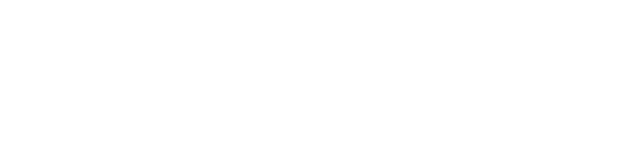
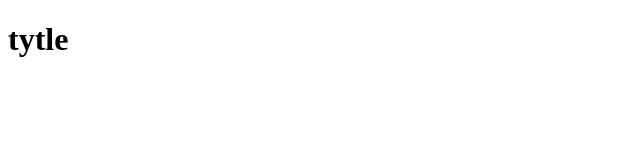
Before and after one commit to NechamaStav/Hadas-Foichtvanger, a plain HTML site: page index.html in a window 1280 px wide. Shown: the whole page, without its empty margins (0-640 px from the left). Drawn offline with Linux system fonts and the light colour scheme.

```diff
--- a/index.html
+++ b/index.html
@@ -6,6 +6,6 @@
     <title>github</title>
 </head>
 <body>
-
+    <h1>tytle</h1>
 </body>
 </html>
```
